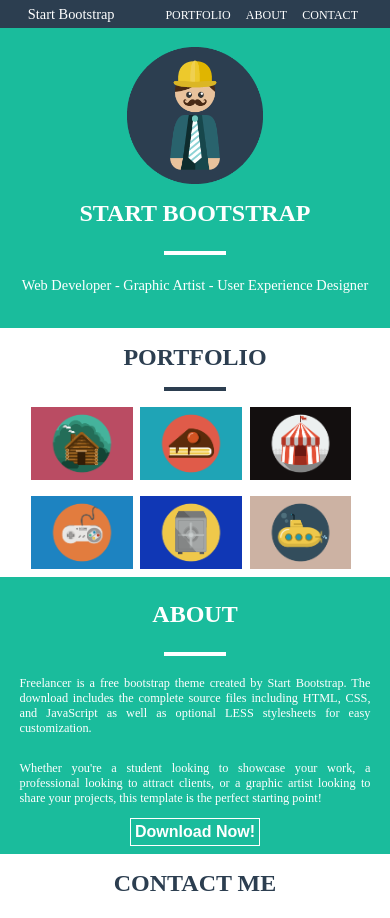
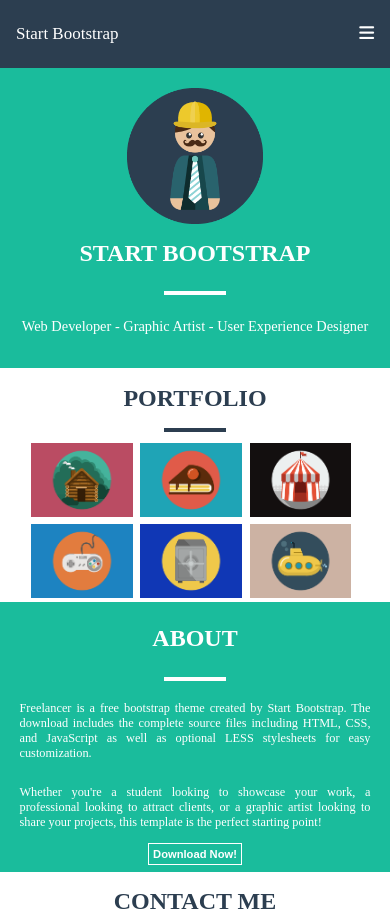
Before and after one commit to mohsin-jamshaid/template, a plain HTML site: page index.html in a window 390 px wide. Shown: the top 918 px of the page. Drawn offline with Linux system fonts and the light colour scheme.

Commit message:
* All issues fixed * Navbar is made responsive Changes submitted and approved

```diff
--- a/css/my_style.css
+++ b/css/my_style.css
@@ -15,6 +15,42 @@
   background-color: #2c3e50;
 }
 
+header div.container{
+  width: 70%;
+  margin: auto;
+}
+
+/* Style the links inside the navigation bar */
+.topnav {
+  background-color: #2C3E50;
+  overflow: hidden;
+}
+
+.topnav a {
+  float: left;
+  display: block;
+  color: #fff;
+  text-align: center;
+  padding: 14px 16px;
+  text-decoration: none;
+  font-size: 17px;
+  margin:10px 0;
+}
+
+.topnav a.right{
+  float:right;
+}
+
+.topnav a:hover {
+  color: #4CAF50;
+}
+
+.topnav .icon{
+  display: none;
+}
+
+
+/*
 nav{
   display: flex;
 }
@@ -46,6 +82,12 @@
   -moz-border-radius: 5px;
   -webkit-border-radius: 5px;
 }
+
+nav div.page_links .icon {
+  display: none;
+}
+
+*/
 /* navbar */
 
 /*home */
@@ -95,7 +137,7 @@
 }
 
 .images img{
-  padding: 2% 0;
+  padding: 1% 0;
   max-width: 26%;
   margin-right: 2%;
 }
@@ -344,6 +386,32 @@
   }
 }
 
+@media screen and (max-width: 600px) {
+  .topnav a:not(:first-child) {display: none;}
+  header div.container{
+    width: 100%;
+  }
+
+  .topnav a.icon {
+    float: right;
+    display: block;
+  }
+}
+
+@media screen and (max-width: 600px) {
+  .topnav.responsive {position: relative;}
+  .topnav.responsive a.icon {
+    position: absolute;
+    right: 0;
+    top: 0;
+  }
+  .topnav.responsive a{
+    float: none;
+    display: block;
+    text-align: left;
+  }
+}
+
 @media screen and (max-width: 425px){
   nav div.web_title {
     width: 34%;
@@ -361,12 +429,17 @@
     font-size: 0.75rem;
   }
 
+
   img{
     width: 35%;
   }
 
   .home div.container p {
     font-size: 0.9rem;
+  }
+
+  .about button{
+    font-size: 0.7rem;
   }
 
   .contact div.form input {
--- a/index.html
+++ b/index.html
@@ -15,17 +15,15 @@
   <div class="container">
     <!-- /header -->
     <header class="mainheader" id="nav">
-      <nav>
-        <div class="web_title">
-          <a href="index.html">Start Bootstrap</a>
-        </div>
-
-        <div class="page_links">
-            <a href="#portfolio" title="Portfolio">PORTFOLIO</a>
-            <a href="#about" title="About">ABOUT</a>
-            <a href="#contact" title="Contact">CONTACT</a>
-        </div>
-      </nav>
+      <div class="topnav container" id="myTopnav">
+        <a href="index.html">Start Bootstrap</a>
+        <a href="#contact" class="right">Contact</a>
+        <a href="#about" class="right">About</a>
+        <a href="#portfolio" class="right">Portfolio</a>
+        <a href="javascript:void(0);" class="icon" onclick="myFunction()">
+          <i class="fa fa-bars"></i>
+        </a>
+      </div>
     </header>
     <!-- /header -->
 
@@ -115,6 +113,8 @@
     </footer>
     <!-- footer -->
   </div>
+
+  <script src="js/script.js"></script>
 </body>
 
 </html>
--- /dev/null
+++ b/js/script.js
@@ -0,0 +1,8 @@
+function myFunction() {
+  var x = document.getElementById("myTopnav");
+  if (x.className === "topnav container") {
+    x.className += " responsive";
+  } else {
+    x.className = "topnav container";
+  }
+}
```
Also changed, not shown: images/original_template.png (added).
